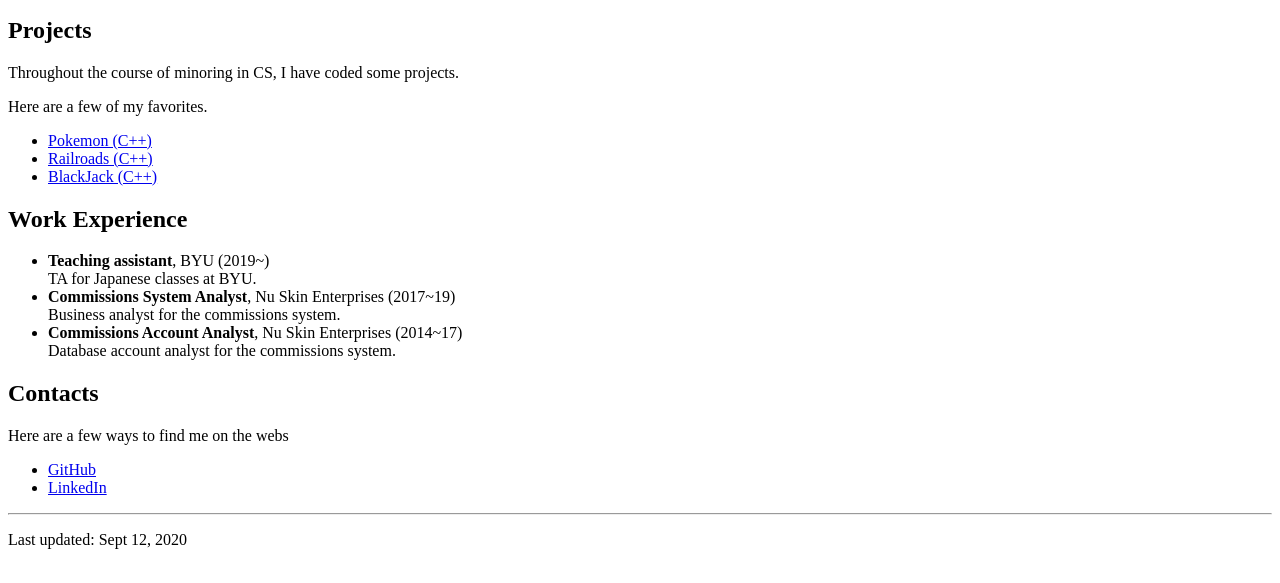
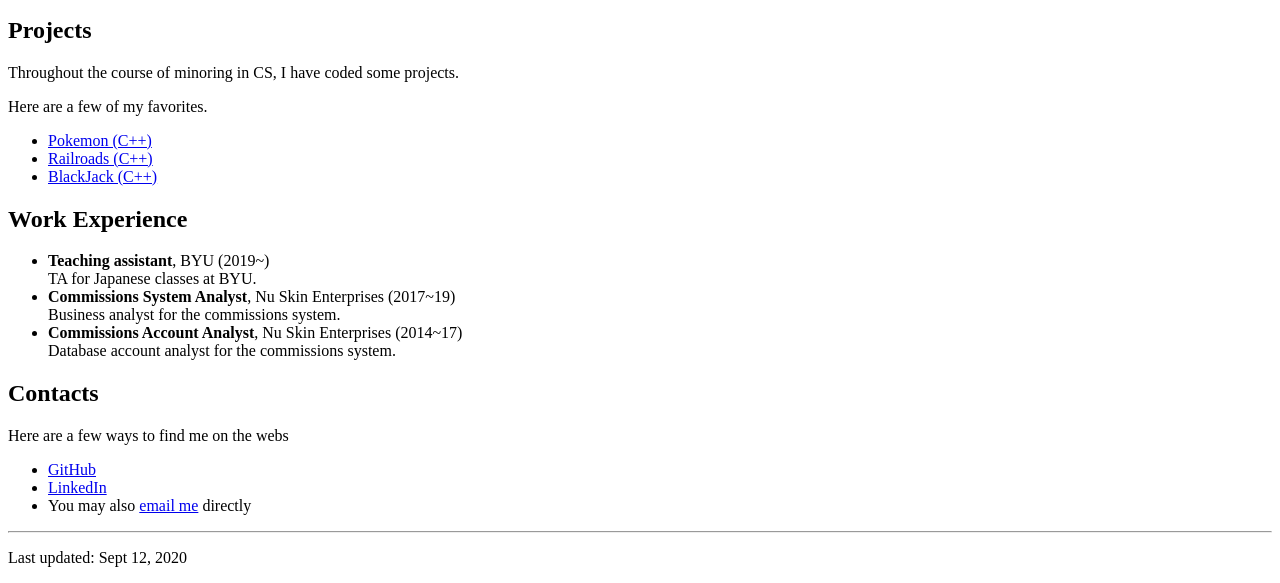
Before and after one commit to taka-yan/myportfolio, a plain HTML site: page index.html in a window 1280 px wide. Shown: the part 254-837 px from the top of the page. Drawn offline with Linux system fonts and the light colour scheme.

Commit message:
first edit

```diff
--- a/index.html
+++ b/index.html
@@ -33,6 +33,7 @@
     <ul>
       <li><a href="https://github.com/taka-yan" target="_blank">GitHub</a></li>
       <li><a href="https://www.linkedin.com/in/takahiro-yanagita-36b20b110/" target="_blank">LinkedIn</a></li>
+      <li>You may also <a href="<a href="mailto:taka.yanagita@byu.edu">email me</a> directly</li>
     </ul>
     <hr/>
     <p>Last updated: Sept 12, 2020</p>
```
